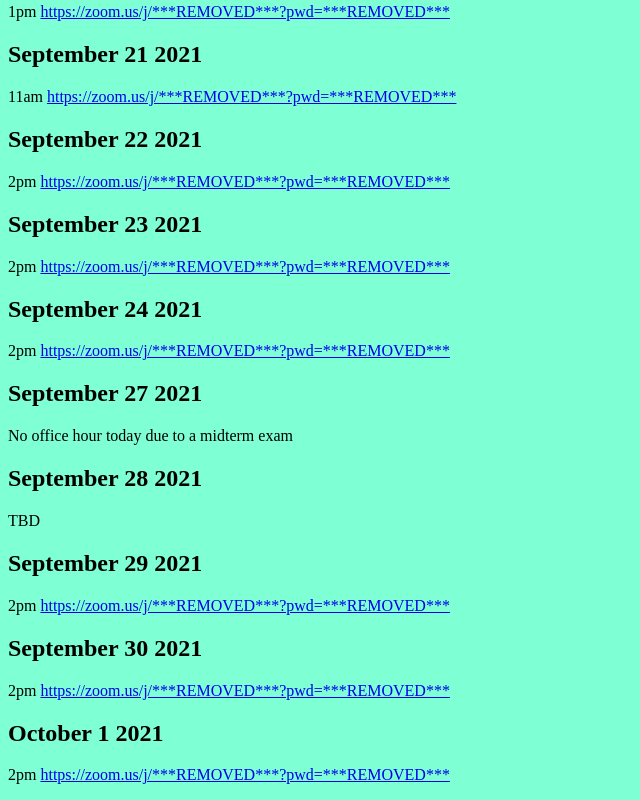
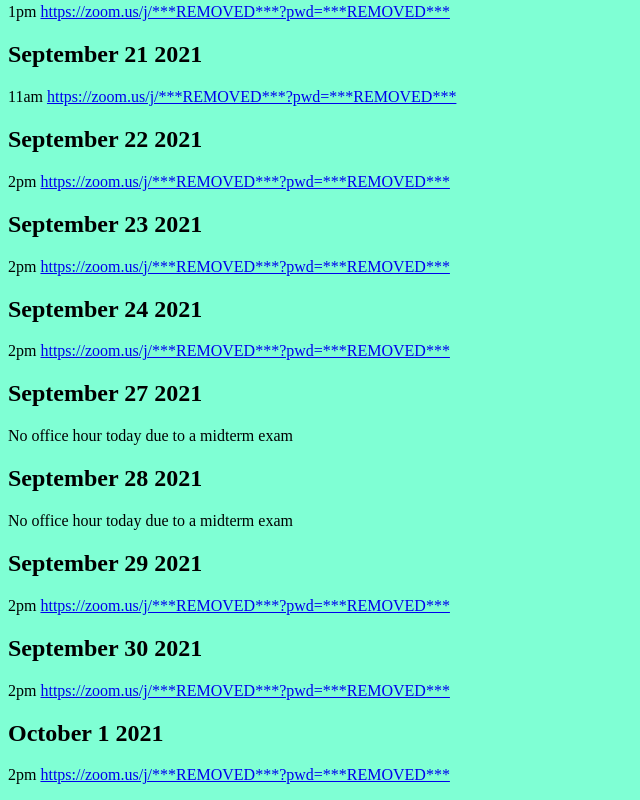
Before and after one commit to m-fin/matthewfinley.org, a plain HTML site: page officehours.html in a window 1280 px wide. Shown: the part 1552-2352 px from the top of the page, without its empty margins (0-640 px from the left). Drawn offline with Linux system fonts and the light colour scheme.

Commit message:
acacccca

```diff
--- a/officehours.html
+++ b/officehours.html
@@ -73,7 +73,7 @@
         <p>No office hour today due to a midterm exam</p>
 
         <h2>September 28 2021</h2>
-        <p>TBD</p>
+        <p>No office hour today due to a midterm exam</p>
 
         <h2>September 29 2021</h2>
         <p>2pm <a href="https://zoom.us/j/***REMOVED***?pwd=***REMOVED***">https://zoom.us/j/***REMOVED***?pwd=***REMOVED***</a></p>
```
